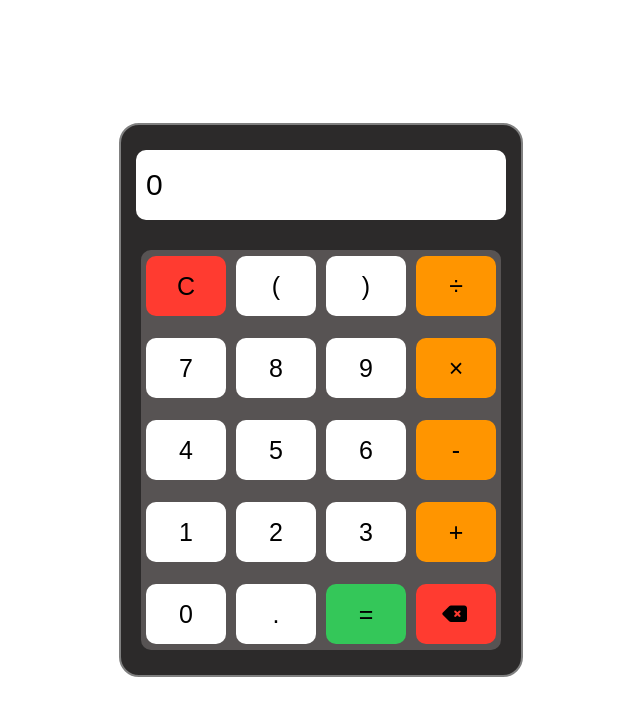
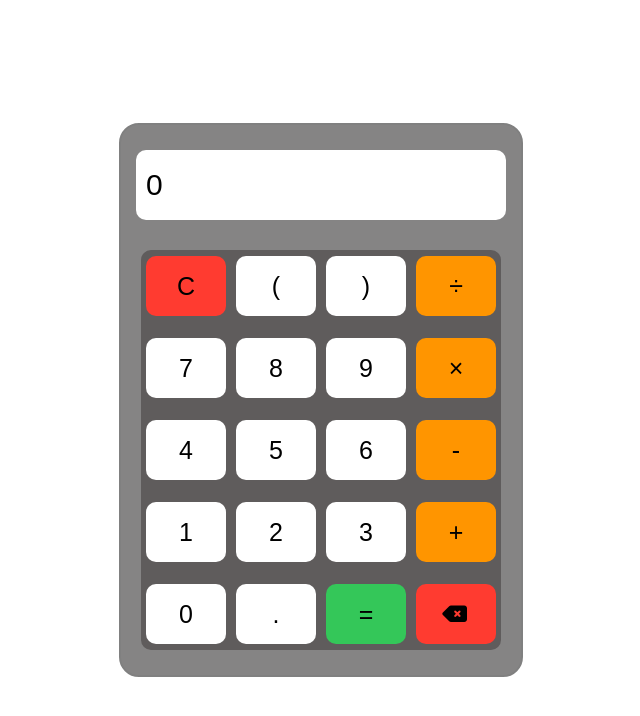
Before and after one commit to Bishal-Sutradhar/-Simple-calculator-project, a plain HTML site: page index.html in a window 1280 px wide. Shown: the whole page, without its empty margins (319-959 px from the left). Drawn offline with Linux system fonts and the light colour scheme.

Commit message:
Update style.css

```diff
--- a/style.css
+++ b/style.css
@@ -12,7 +12,7 @@ body {
 .container {
     height: 550px;
     width: 400px;
-    background-color: rgb(44, 42, 42);
+    background-color: rgb(44, 42, 42, 0.575);
     border-radius: 20px;
     border: 2px solid gray;
     display: flex;
@@ -47,7 +47,7 @@ body {
 .buttons {
     height: 400px;
     width: 90%;
-    background-color: rgb(87, 83, 83);
+    background-color: rgb(87, 83, 83, 0.812);
     border-radius: 10px;
     display: flex;
     justify-content: center;
@@ -209,4 +209,5 @@ body {
         row-gap: 5px;
         column-gap: 5px;
     }
+
 }
```
